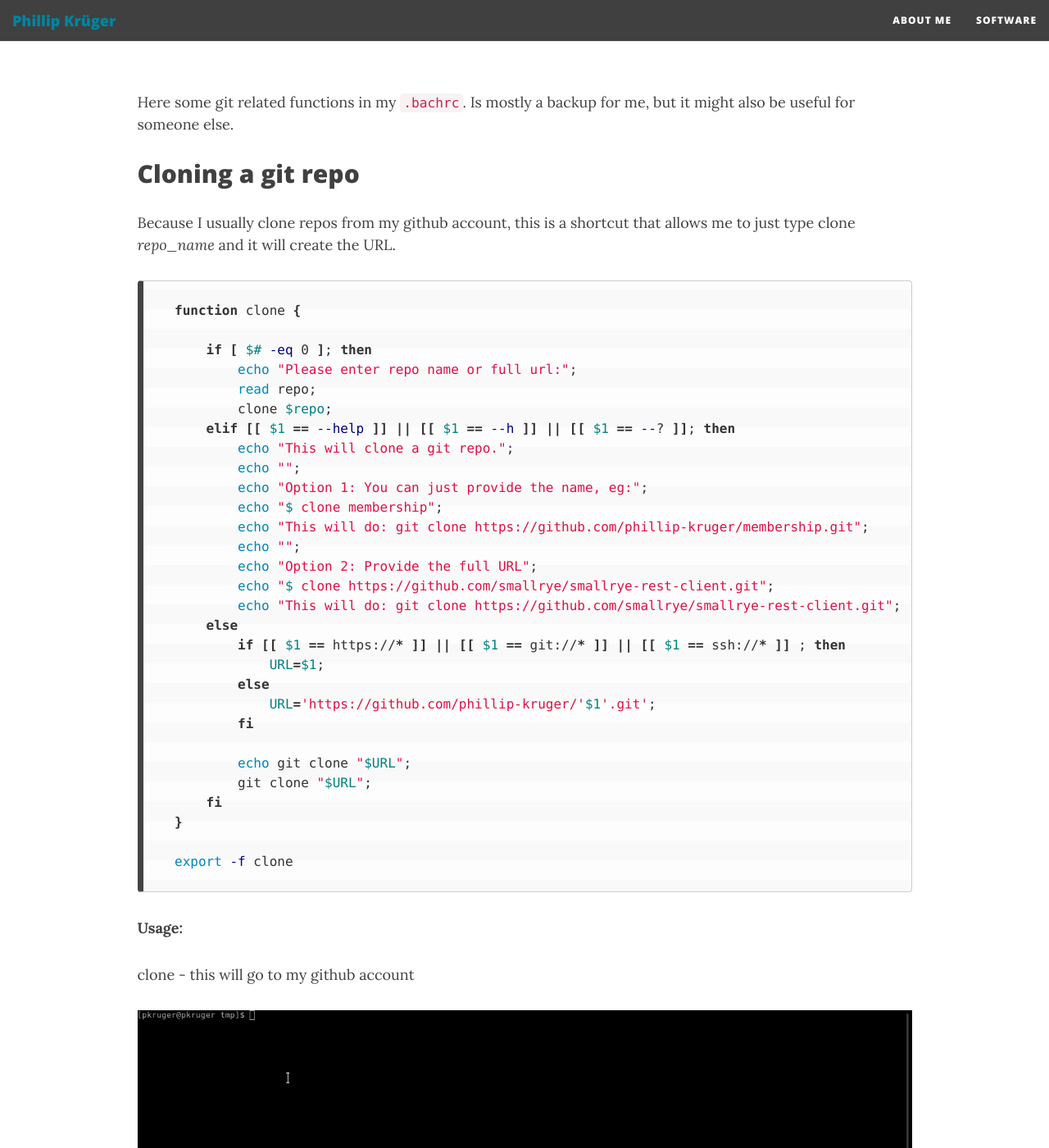
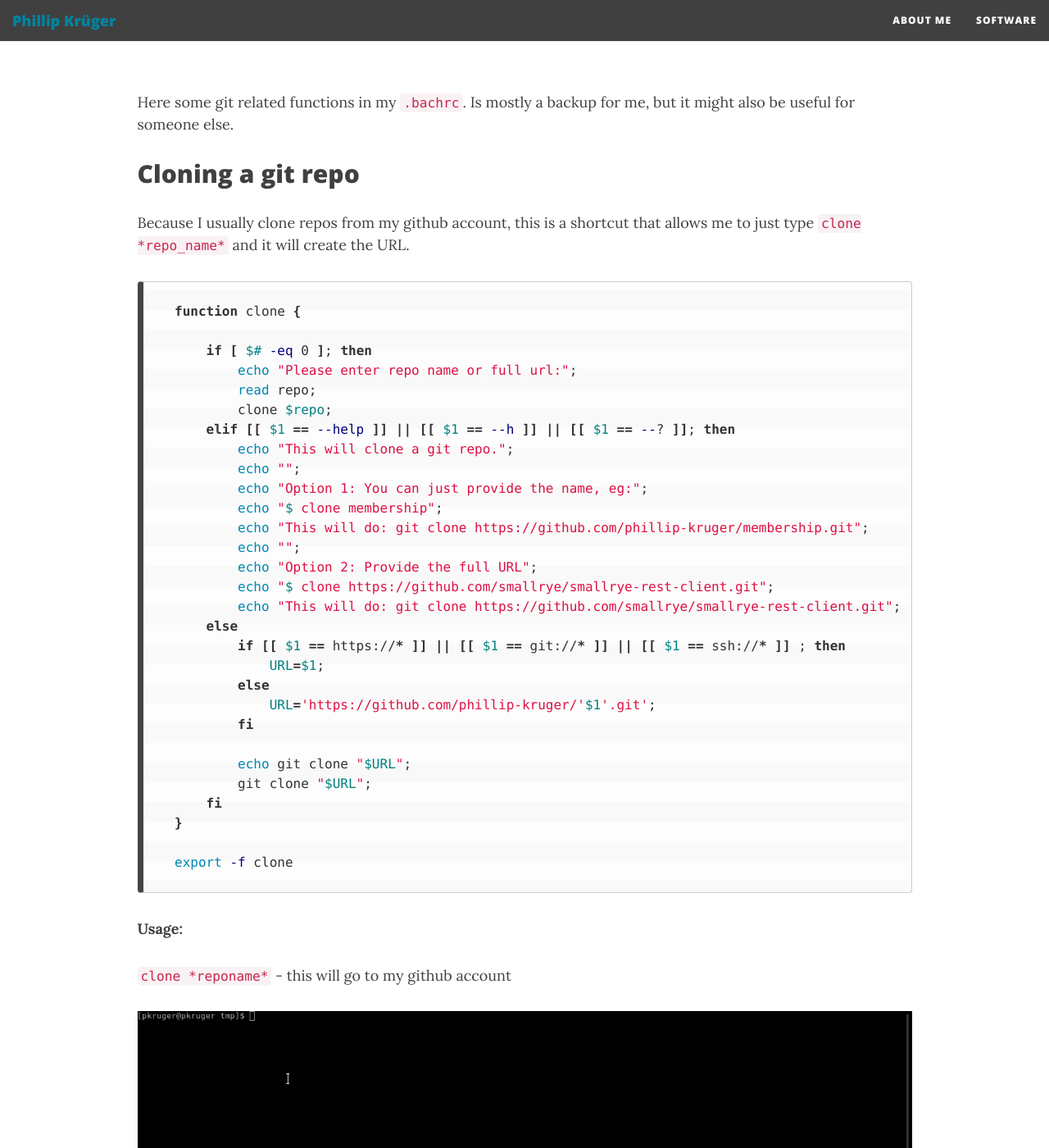
Before and after one commit to phillip-kruger/phillip-kruger.github.io, a Jekyll site: the page built from _posts/2019-01-22-some_bash_functions_for_git.md, in a window 1280 px wide and 1400 px high, scrolled down 436 px. Shown: the whole window at 82% size. Built offline with Jekyll 4.4.1, drawn with Linux system fonts in a browser that asks for light colours; nearby versions of some CDN libraries; comment, search, counter and statistics services are not loaded; some of the changed text lies outside the part shown.

````diff
--- a/_posts/2019-01-22-some_bash_functions_for_git.md
+++ b/_posts/2019-01-22-some_bash_functions_for_git.md
@@ -9,7 +9,7 @@
 
 ## Cloning a git repo
 
-Because I usually clone repos from my github account, this is a shortcut that allows me to just type clone *repo_name* and it will create the URL.
+Because I usually clone repos from my github account, this is a shortcut that allows me to just type ```clone *repo_name*``` and it will create the URL.
 
 ```bash
 
@@ -47,15 +47,15 @@
 
 **Usage:**
 
-clone <reponame>  - this will go to my github account
+```clone *reponame*```  - this will go to my github account
 
 ![clone1](/images/Bash_git/clone_1.gif)
 
-clone <url>       - clone the repo at the url
+```clone *url*```       - clone the repo at the url
 
 ![clone1](/images/Bash_git/clone_2.gif)
 
-clone             - will ask for the repo name or url
+```clone```             - will ask for the repo name or url
 
 ![clone1](/images/Bash_git/clone_3.gif)
 
@@ -91,7 +91,7 @@
 
 ## Commit
 
-Normal commit, but adding -s to include your signature.
+Normal ```commit```, but adding ```-s``` to include your signature.
 
 ```bash
     function commit {
````
